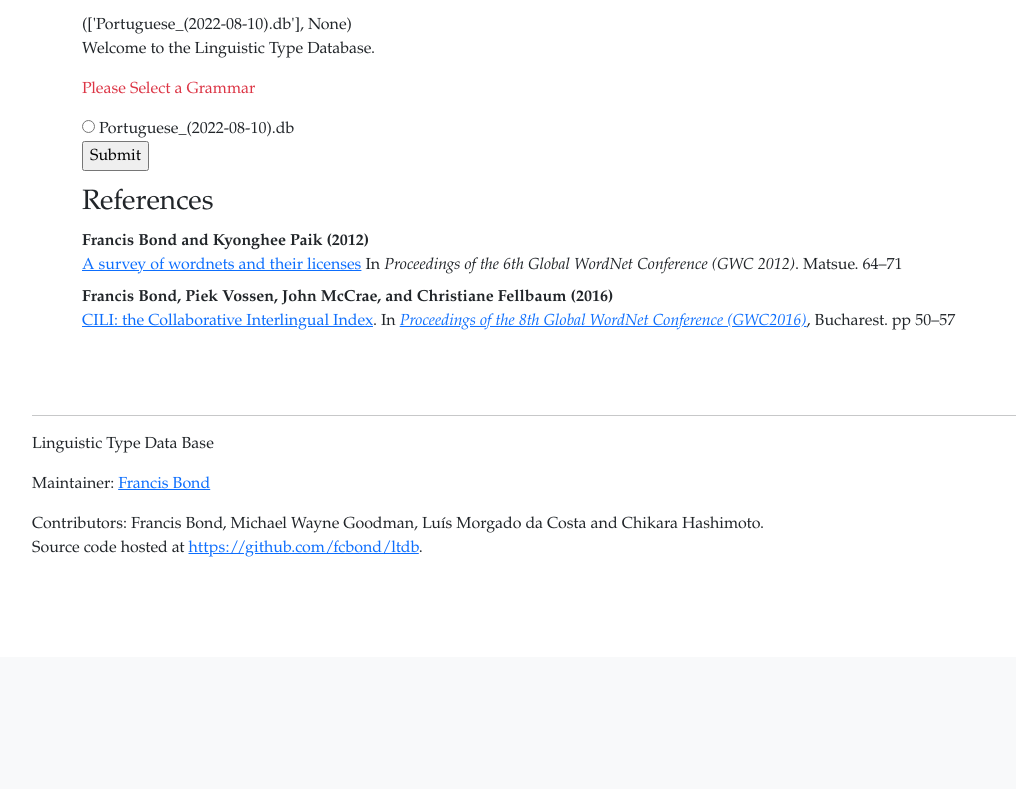
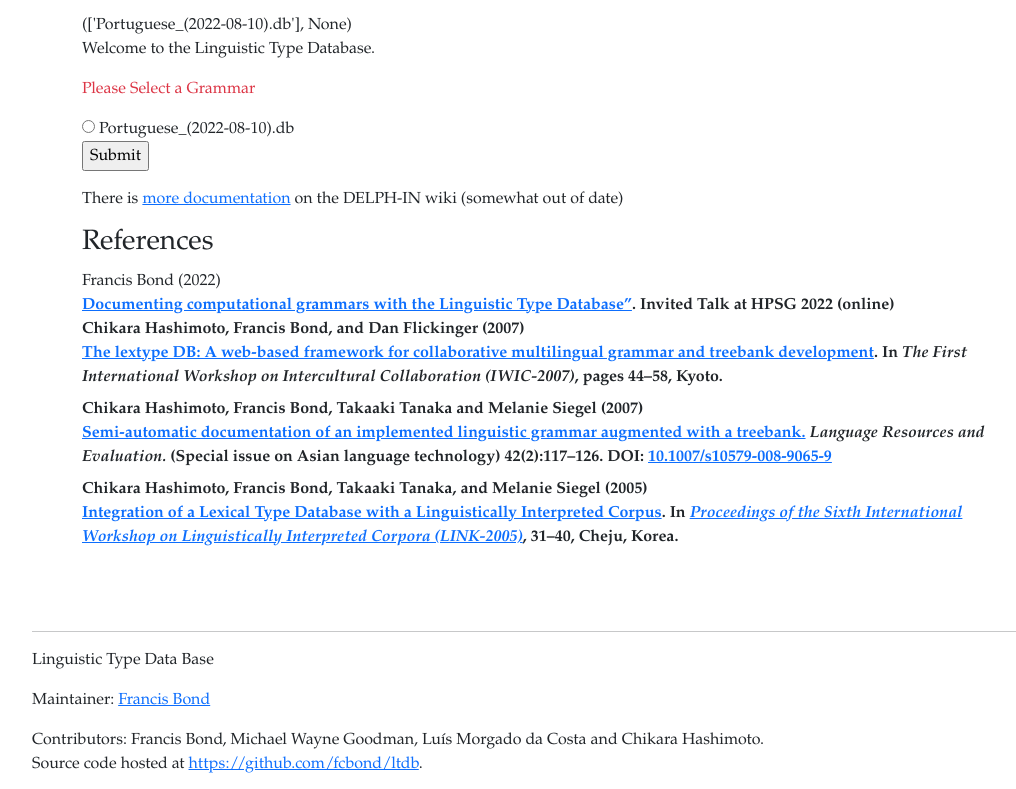
Before and after one commit to fcbond/ltdb, a Flask app: page / in a window 1280 px wide. Shown: the part 143-932 px from the top of the page, without its empty margins (88-1104 px from the left). Before the commit the page ends 700 px from the top, so only its background shows below. Run offline with Flask 3, Linux system fonts and the light colour scheme; some libraries are stand-ins or nearby versions.

Commit message:
Updated references

```diff
--- a/web/templates/index.html
+++ b/web/templates/index.html
@@ -29,17 +29,32 @@
     </form>
 
 
+    <p>There is <a href='https://delph-in.github.io/docs/garage/LkbLtdb/'>more documentation</a> on the DELPH-IN wiki (somewhat out of date)
+
       <h3>References</h3>
+      <dl>Francis Bond (2022)
+	<dt><a href='https://hpsg2022.github.io/abstracts/Bond.pdf'>Documenting
+	computational grammars with the Linguistic Type Database”</a>.
+	Invited Talk at HPSG 2022 (online)
+
       <dl>
-	<dt><a name="Bond:Paik:2012">Francis Bond and Kyonghee Paik</a> (2012)
-	<dd><a href="https://bond-lab.github.io/pdf/2012-gwc-wn-license.pdf">A survey of wordnets and their licenses</a>
-	  In <i>Proceedings of the 6th Global WordNet Conference
-	    (GWC 2012)</i>. Matsue. 64–71
+	<dt><a name="Hashimoto:Bond:Flickinger:2007"> Chikara Hashimoto, Francis Bond, and Dan Flickinger (2007)</a></dt>
+	<dd><a href="https://dl.acm.org/doi/10.5555/1769901.1769909">The lextype DB: A web-based framework for collaborative multilingual grammar and treebank development</a>.
+ In <i>The First International Workshop on Intercultural Collaboration (IWIC-2007)</i>, pages 44&ndash;58, Kyoto.
+</dd>
+
+	<dt><a name="Hashimoto:Bond:Tanaka:Siegel:2007">Chikara Hashimoto, Francis Bond, Takaaki Tanaka and Melanie Siegel (2007)</a></dt>
+	<dd><a href='https://doi.org/10.1007/s10579-008-9065-9'>Semi-automatic documentation of an implemented linguistic grammar
+augmented with a treebank.</a>
+     <i>Language Resources and Evaluation.</i> (Special issue on Asian language technology) <b>42</b>(2):117&ndash;126.  DOI: <a href='https://doi.org/10.1007/s10579-008-9065-9'>10.1007/s10579-008-9065-9</a>
 	</dd>
- <dt><a name="Bond:Vossen:McCrae:Fellbaum:2016">Francis Bond, Piek Vossen, John McCrae, and Christiane Fellbaum (2016)</a></dt>
-  <dd><a href="https://aclanthology.org/2016.gwc-1.9/">CILI: the Collaborative Interlingual Index</a>.
-    In <i><a href="https://aclanthology.org/volumes/2016.gwc-1/">Proceedings of the 8th Global WordNet Conference (GWC2016)</a></i>, Bucharest. pp&nbsp;50&ndash;57
-</dd>
+	<dt><a name="Hashimoto:Bond:Tanaka:Siegel:2005">Chikara Hashimoto, Francis Bond, Takaaki Tanaka, and Melanie Siegel (2005)</a></dt>
+	<dd><a href="https://aclanthology.org/I05-6004/">Integration of a Lexical Type Database with a Linguistically Interpreted Corpus</a>.
+In <i><a href="https://aclanthology.org/volumes/I05-6/">Proceedings of the Sixth International Workshop on Linguistically Interpreted Corpora (LINK-2005)</a></i>, 31&ndash;40, Cheju, Korea.
+	</dd>
+
       </dl>
+
+
 </div>
 {% endblock %}
```
